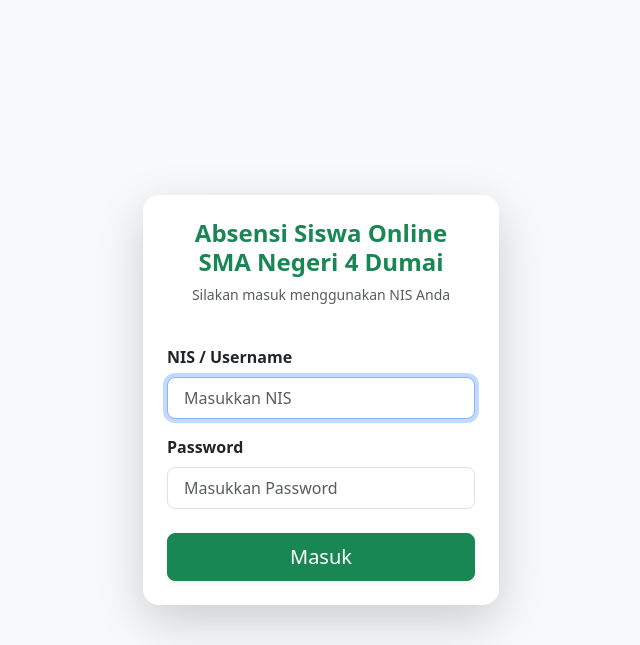
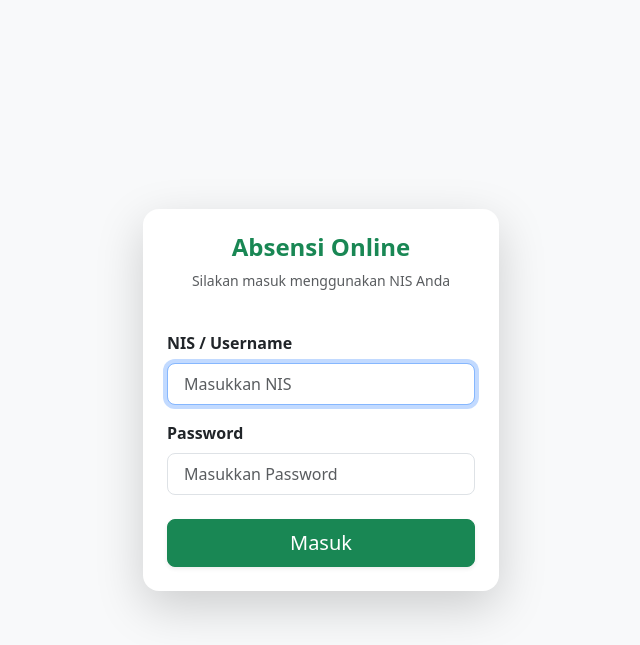
Before and after one commit to kanghary77/kandank_online, a Flask app: page / in a window 1280 px wide. Shown: the top 645 px of the page, without its empty margins (319-959 px from the left). Run offline with Flask 3, Linux system fonts and the light colour scheme.

Commit message:
Revise title and header in login.html
Updated the login page title and header text.

```diff
--- a/templates/login.html
+++ b/templates/login.html
@@ -13,7 +13,7 @@
             <div class="col-md-5 col-lg-4">
                 <div class="card shadow-lg border-0 rounded-4 p-4">
                     <div class="text-center mb-4">
-                        <h4 class="fw-bold text-success">Absensi Siswa Online SMA Negeri 4 Dumai</h4>
+                        <h4 class="fw-bold text-success">Absensi Online</h4>
                         <p class="text-muted small">Silakan masuk menggunakan NIS Anda</p>
                     </div>
 
```
